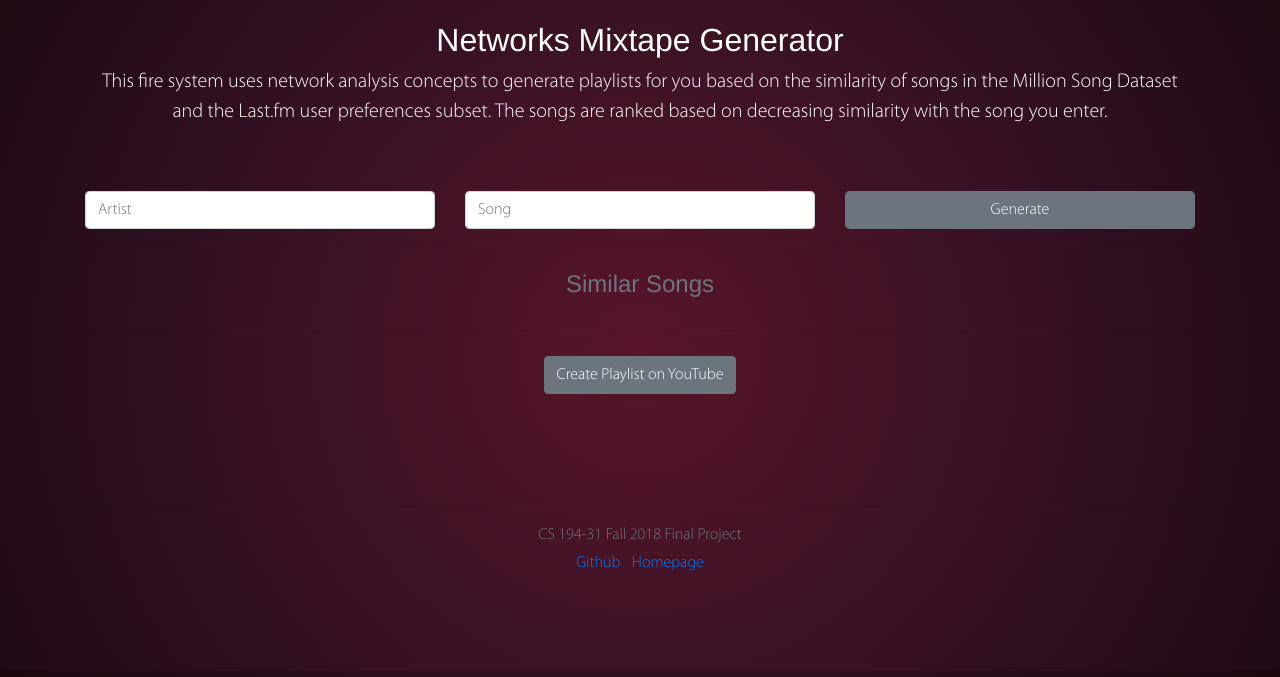
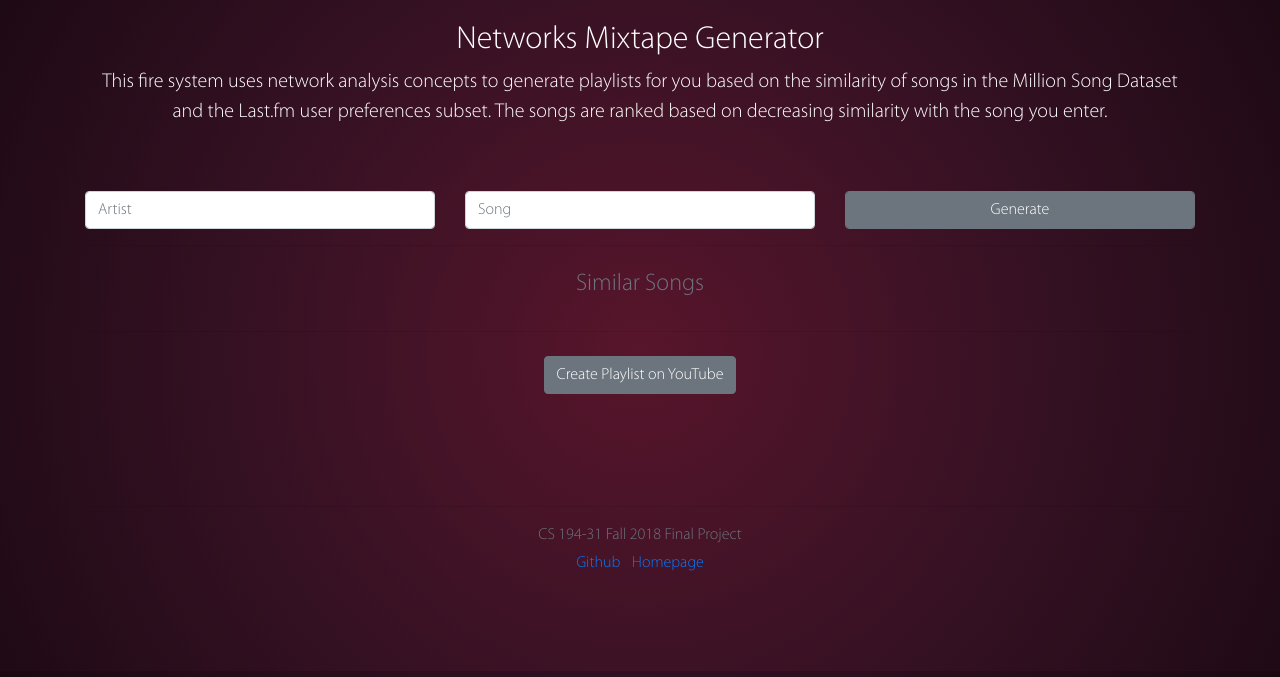
Before and after one commit to surumen/mixtape, a website: page index.html in a window 1280 px wide. Shown: the part 123-800 px from the top of the page. Drawn offline with nearby package versions, Linux system fonts and the light colour scheme; files whose address does not match are found by name; a web font is replaced by a local one.

Commit message:
new files

```diff
--- a/index.html
+++ b/index.html
@@ -4,7 +4,7 @@
 <head>
     <title>Mixtape Generator</title>
     <script src="https://ajax.googleapis.com/ajax/libs/angularjs/1.6.1/angular.js" type="text/javascript"></script>
-    <link rel="stylesheet" type="text/css" href="https://raw.githubusercontent.com/surumen/mixtape/master/assets/bootstrap.min.css">
+    <link rel="stylesheet" type="text/css" href="assets/bootstrap.min.css">
     <script type="text/javascript" src="track.js"></script>
 </head>
 
```
